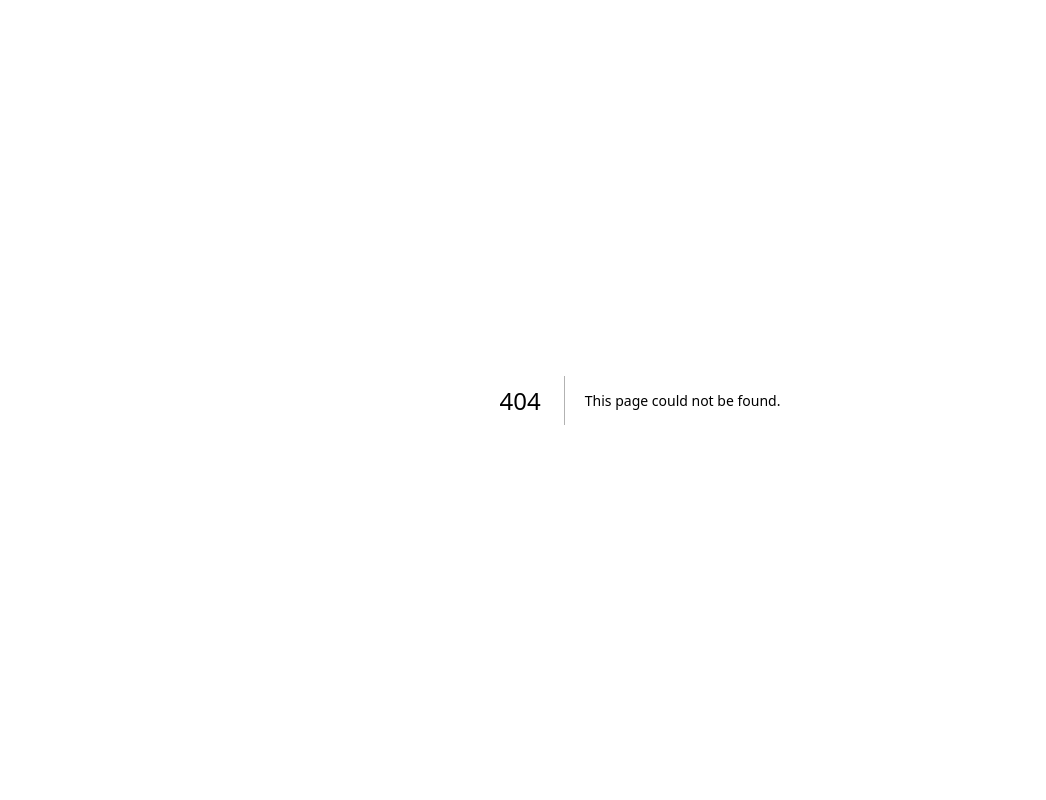
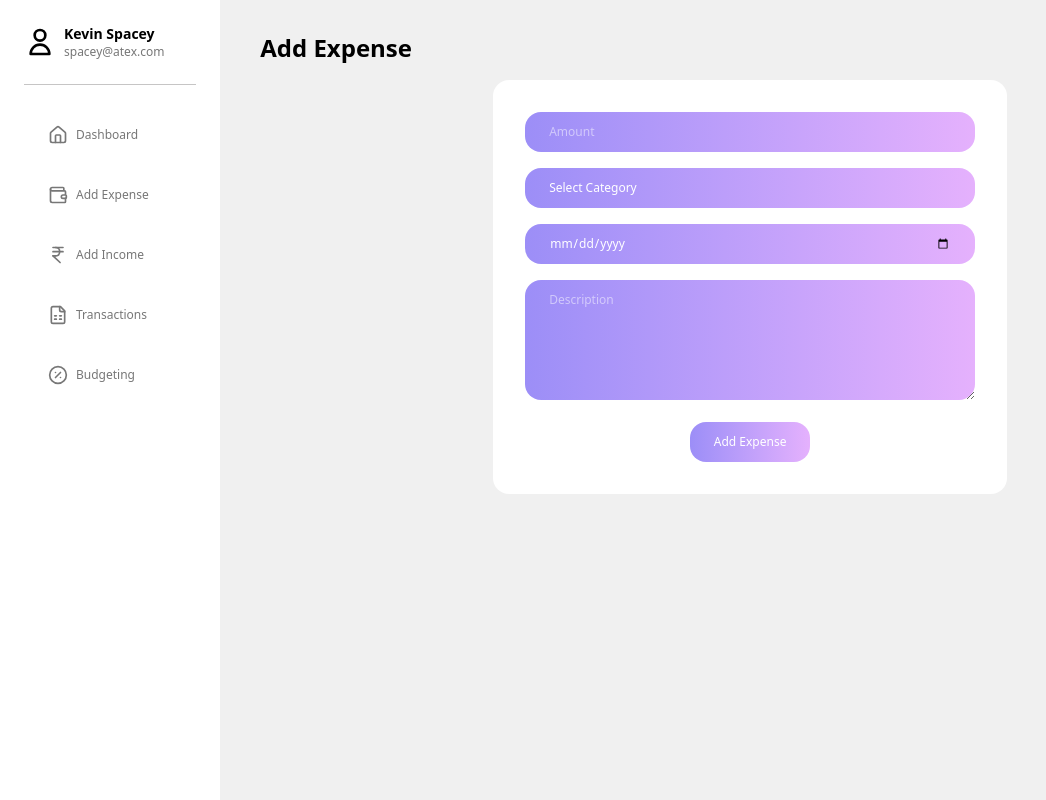
Before and after one commit to ayushmandwivedi/FlowFi, a Next.js app in the folder apps/user-app/: page /dashboard/add-expense in a window 1280 px wide. Before the commit this address had no page. Shown: the whole page, without its empty margins (0-1046 px from the left). Built offline with nearby package versions, Linux system fonts and the light colour scheme.

Commit message:
added add-income/expense card

```diff
--- /dev/null
+++ b/apps/user-app/app/dashboard/add-expense/page.tsx
@@ -0,0 +1,10 @@
+import { AddEICard } from "components/AddEICard";
+
+export default function AddExpense() {
+  return (
+    <div className="bg-[#f0f0f0] p-4 h-screen w-full flex flex-col">
+      <div className="text-2xl font-bold my-4 mx-6">Add Expense</div>
+      <AddEICard type="expense" />
+    </div>
+  );
+}
--- /dev/null
+++ b/apps/user-app/app/dashboard/add-income/page.tsx
@@ -0,0 +1,10 @@
+import { AddEICard } from "components/AddEICard";
+
+export default function AddIncome() {
+  return (
+    <div className="bg-[#f0f0f0] p-4 h-screen w-full flex flex-col">
+      <div className="text-2xl font-bold my-4 mx-6">Add Income</div>
+      <AddEICard type="income" />
+    </div>
+  );
+}
--- a/apps/user-app/app/globals.css
+++ b/apps/user-app/app/globals.css
@@ -1,177 +1,9 @@
 @import "tailwindcss";
 
-@plugin "tailwindcss-animate";
-
-@custom-variant dark (&:is(.dark *));
-
-:root {
-  --radius: 0.625rem;
-  --background: oklch(1 0 0);
-  --foreground: oklch(0.145 0 0);
-  --card: oklch(1 0 0);
-  --card-foreground: oklch(0.145 0 0);
-  --popover: oklch(1 0 0);
-  --popover-foreground: oklch(0.145 0 0);
-  --primary: oklch(0.205 0 0);
-  --primary-foreground: oklch(0.985 0 0);
-  --secondary: oklch(0.97 0 0);
-  --secondary-foreground: oklch(0.205 0 0);
-  --muted: oklch(0.97 0 0);
-  --muted-foreground: oklch(0.556 0 0);
-  --accent: oklch(0.97 0 0);
-  --accent-foreground: oklch(0.205 0 0);
-  --destructive: oklch(0.577 0.245 27.325);
-  --border: oklch(0.922 0 0);
-  --input: oklch(0.922 0 0);
-  --ring: oklch(0.708 0 0);
-  --chart-1: oklch(0.646 0.222 41.116);
-  --chart-2: oklch(0.6 0.118 184.704);
-  --chart-3: oklch(0.398 0.07 227.392);
-  --chart-4: oklch(0.828 0.189 84.429);
-  --chart-5: oklch(0.769 0.188 70.08);
-  --sidebar: oklch(0.985 0 0);
-  --sidebar-foreground: oklch(0.145 0 0);
-  --sidebar-primary: oklch(0.205 0 0);
-  --sidebar-primary-foreground: oklch(0.985 0 0);
-  --sidebar-accent: oklch(0.97 0 0);
-  --sidebar-accent-foreground: oklch(0.205 0 0);
-  --sidebar-border: oklch(0.922 0 0);
-  --sidebar-ring: oklch(0.708 0 0);
-}
-
-.dark {
-  --background: oklch(0.145 0 0);
-  --foreground: oklch(0.985 0 0);
-  --card: oklch(0.205 0 0);
-  --card-foreground: oklch(0.985 0 0);
-  --popover: oklch(0.205 0 0);
-  --popover-foreground: oklch(0.985 0 0);
-  --primary: oklch(0.922 0 0);
-  --primary-foreground: oklch(0.205 0 0);
-  --secondary: oklch(0.269 0 0);
-  --secondary-foreground: oklch(0.985 0 0);
-  --muted: oklch(0.269 0 0);
-  --muted-foreground: oklch(0.708 0 0);
-  --accent: oklch(0.269 0 0);
-  --accent-foreground: oklch(0.985 0 0);
-  --destructive: oklch(0.704 0.191 22.216);
-  --border: oklch(1 0 0 / 10%);
-  --input: oklch(1 0 0 / 15%);
-  --ring: oklch(0.556 0 0);
-  --chart-1: oklch(0.488 0.243 264.376);
-  --chart-2: oklch(0.696 0.17 162.48);
-  --chart-3: oklch(0.769 0.188 70.08);
-  --chart-4: oklch(0.627 0.265 303.9);
-  --chart-5: oklch(0.645 0.246 16.439);
-  --sidebar: oklch(0.205 0 0);
-  --sidebar-foreground: oklch(0.985 0 0);
-  --sidebar-primary: oklch(0.488 0.243 264.376);
-  --sidebar-primary-foreground: oklch(0.985 0 0);
-  --sidebar-accent: oklch(0.269 0 0);
-  --sidebar-accent-foreground: oklch(0.985 0 0);
-  --sidebar-border: oklch(1 0 0 / 10%);
-  --sidebar-ring: oklch(0.556 0 0);
-}
-
-@theme inline {
-  --radius-sm: calc(var(--radius) - 4px);
-  --radius-md: calc(var(--radius) - 2px);
-  --radius-lg: var(--radius);
-  --radius-xl: calc(var(--radius) + 4px);
-  --color-background: var(--background);
-  --color-foreground: var(--foreground);
-  --color-card: var(--card);
-  --color-card-foreground: var(--card-foreground);
-  --color-popover: var(--popover);
-  --color-popover-foreground: var(--popover-foreground);
-  --color-primary: var(--primary);
-  --color-primary-foreground: var(--primary-foreground);
-  --color-secondary: var(--secondary);
-  --color-secondary-foreground: var(--secondary-foreground);
-  --color-muted: var(--muted);
-  --color-muted-foreground: var(--muted-foreground);
-  --color-accent: var(--accent);
-  --color-accent-foreground: var(--accent-foreground);
-  --color-destructive: var(--destructive);
-  --color-border: var(--border);
-  --color-input: var(--input);
-  --color-ring: var(--ring);
-  --color-chart-1: var(--chart-1);
-  --color-chart-2: var(--chart-2);
-  --color-chart-3: var(--chart-3);
-  --color-chart-4: var(--chart-4);
-  --color-chart-5: var(--chart-5);
-  --color-sidebar: var(--sidebar);
-  --color-sidebar-foreground: var(--sidebar-foreground);
-  --color-sidebar-primary: var(--sidebar-primary);
-  --color-sidebar-primary-foreground: var(--sidebar-primary-foreground);
-  --color-sidebar-accent: var(--sidebar-accent);
-  --color-sidebar-accent-foreground: var(--sidebar-accent-foreground);
-  --color-sidebar-border: var(--sidebar-border);
-  --color-sidebar-ring: var(--sidebar-ring);
-}
-
 @layer base {
-  :root {
-    --background: 0 0% 100%;
-    --foreground: 224 71.4% 4.1%;
-    --card: 0 0% 100%;
-    --card-foreground: 224 71.4% 4.1%;
-    --popover: 0 0% 100%;
-    --popover-foreground: 224 71.4% 4.1%;
-    --primary: 262.1 83.3% 57.8%;
-    --primary-foreground: 210 20% 98%;
-    --secondary: 220 14.3% 95.9%;
-    --secondary-foreground: 220.9 39.3% 11%;
-    --muted: 220 14.3% 95.9%;
-    --muted-foreground: 220 8.9% 46.1%;
-    --accent: 220 14.3% 95.9%;
-    --accent-foreground: 220.9 39.3% 11%;
-    --destructive: 0 84.2% 60.2%;
-    --destructive-foreground: 210 20% 98%;
-    --border: 220 13% 91%;
-    --input: 220 13% 91%;
-    --ring: 262.1 83.3% 57.8%;
-    --radius: 0.5rem;
-    --chart-1: 12 76% 61%;
-    --chart-2: 173 58% 39%;
-    --chart-3: 197 37% 24%;
-    --chart-4: 43 74% 66%;
-    --chart-5: 27 87% 67%;
-  }
-  .dark {
-    --background: 224 71.4% 4.1%;
-    --foreground: 210 20% 98%;
-    --card: 224 71.4% 4.1%;
-    --card-foreground: 210 20% 98%;
-    --popover: 224 71.4% 4.1%;
-    --popover-foreground: 210 20% 98%;
-    --primary: 263.4 70% 50.4%;
-    --primary-foreground: 210 20% 98%;
-    --secondary: 215 27.9% 16.9%;
-    --secondary-foreground: 210 20% 98%;
-    --muted: 215 27.9% 16.9%;
-    --muted-foreground: 217.9 10.6% 64.9%;
-    --accent: 215 27.9% 16.9%;
-    --accent-foreground: 210 20% 98%;
-    --destructive: 0 62.8% 30.6%;
-    --destructive-foreground: 210 20% 98%;
-    --border: 215 27.9% 16.9%;
-    --input: 215 27.9% 16.9%;
-    --ring: 263.4 70% 50.4%;
-    --chart-1: 220 70% 50%;
-    --chart-2: 160 60% 45%;
-    --chart-3: 30 80% 55%;
-    --chart-4: 280 65% 60%;
-    --chart-5: 340 75% 55%;
+  input[type="number"]::-webkit-inner-spin-button,
+  input[type="number"]::-webkit-outer-spin-button {
+    -webkit-appearance: none;
+    margin: 0;
   }
 }
-
-@layer base {
-  * {
-    @apply border-border outline-ring/50;
-  }
-  body {
-    @apply bg-background text-foreground;
-  }
-}
--- /dev/null
+++ b/apps/user-app/components/AddEICard.tsx
@@ -0,0 +1,55 @@
+export const AddEICard = ({ type }: { type: "expense" | "income" }) => {
+  return (
+    <div className="w-1/2 mx-auto space-y-4 bg-white rounded-2xl p-8">
+      <div className="w-full">
+        <input
+          className="w-full bg-gradient-to-r from-[#9C8EF7] to-[#E5B1FD] text-xs px-6 py-3 rounded-2xl outline-0 text-white"
+          type="number"
+          placeholder="Amount"
+        />
+      </div>
+      {type === "expense" ? (
+        <div className="w-full">
+          <select className="w-full px-6 py-3 outline-none text-xs rounded-2xl bg-gradient-to-r from-[#9C8EF7] to-[#E5B1FD] text-white appearance-none">
+            <option hidden className=" text-gray">
+              Select Category
+            </option>
+            <option className="text-[#777777]">Food</option>
+            <option className="text-[#777777]">Transport</option>
+            <option className="text-[#777777]">Rent</option>
+          </select>
+        </div>
+      ) : (
+        <div className="w-full">
+          <select className="w-full px-6 py-3 outline-none text-xs rounded-2xl bg-gradient-to-r from-[#9C8EF7] to-[#E5B1FD] text-white appearance-none">
+            <option hidden className=" text-gray">
+              Select Category
+            </option>
+            <option className="text-[#777777]">Salary</option>
+            <option className="text-[#777777]">Freelance</option>
+            <option className="text-[#777777]">Passive Income</option>
+          </select>
+        </div>
+      )}
+
+      <div className="w-full">
+        <input
+          type="date"
+          placeholder="Date"
+          className="w-full px-6 py-3 text-white rounded-2xl bg-gradient-to-r from-[#9C8EF7] to-[#E5B1FD] text-xs outline-0"
+        />
+      </div>
+      <div className="w-full">
+        <textarea
+          placeholder="Description"
+          className="w-full h-30 text-white rounded-2xl px-6 py-3 text-xs outline-0 bg-gradient-to-r from-[#9C8EF7] to-[#E5B1FD]"
+        />
+      </div>
+      <div className="flex justify-center items-center">
+        <button className="px-6 py-3 text-xs rounded-2xl text-white bg-gradient-to-r from-[#9C8EF7] to-[#E5B1FD]">
+          Add {type === "expense" ? "Expense" : "Income"}
+        </button>
+      </div>
+    </div>
+  );
+};
```
